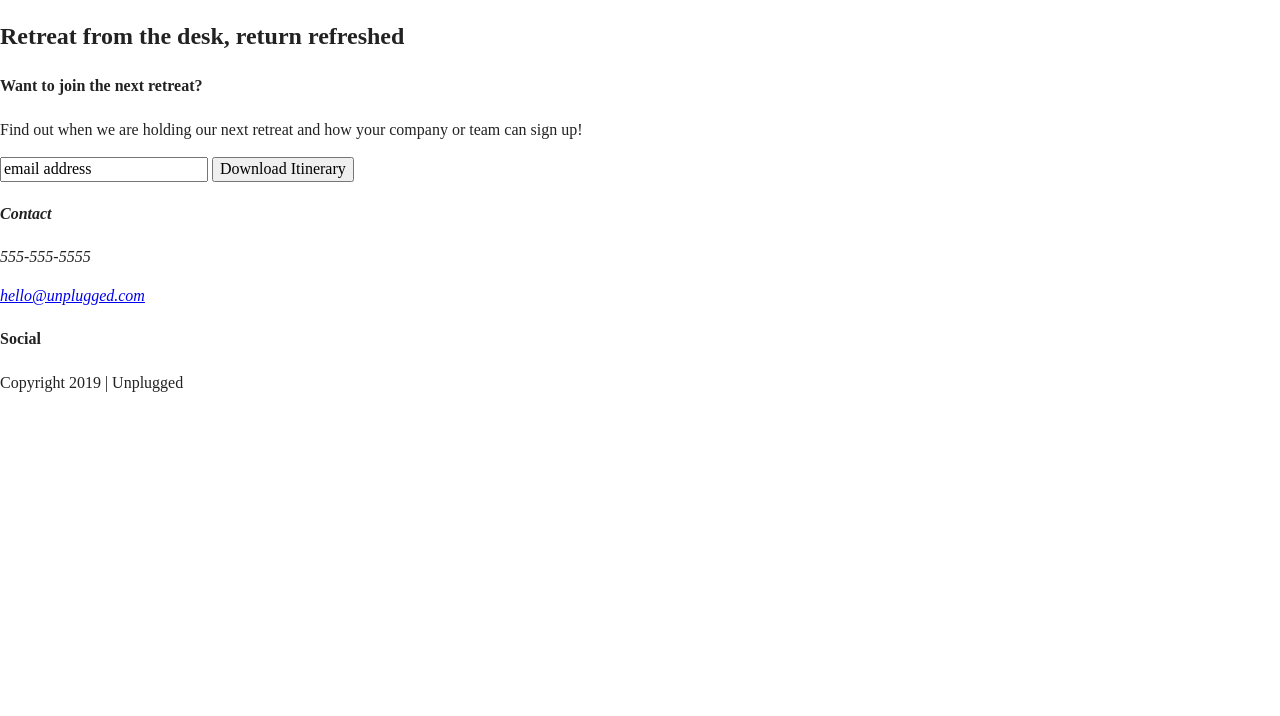
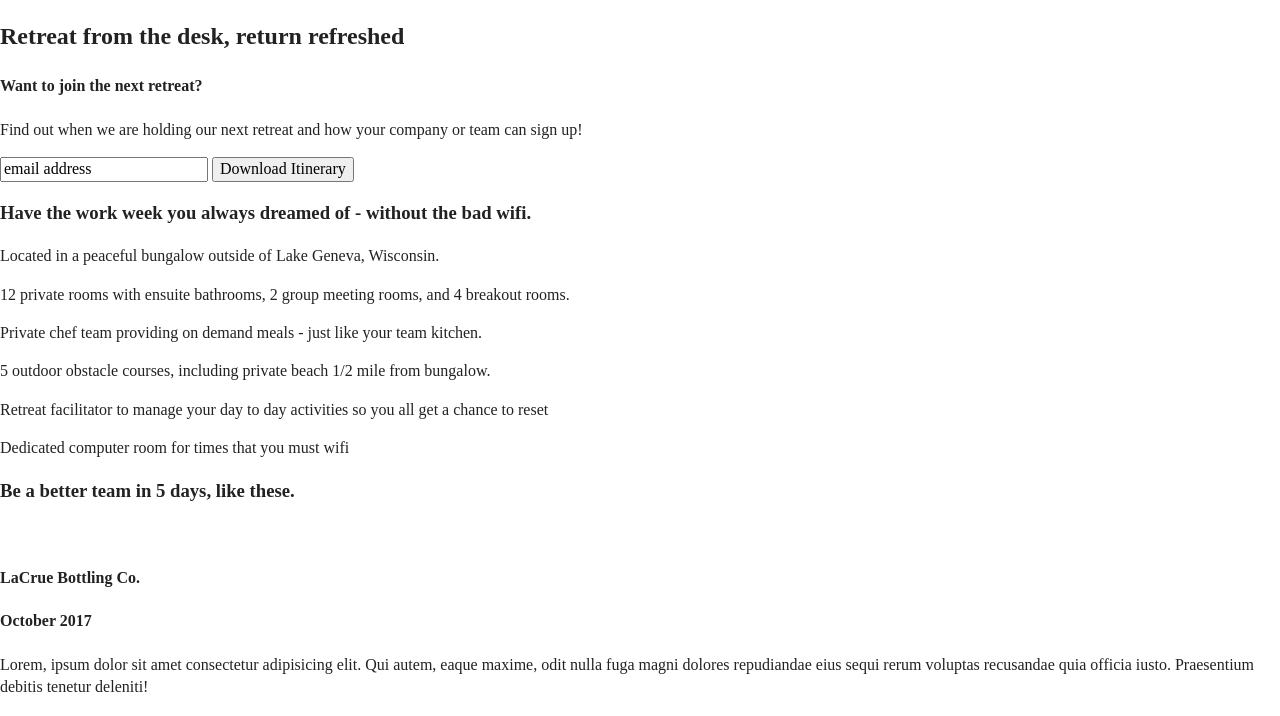
Before and after one commit to kreenan/unplugged-site, a plain HTML site: page index.html in a window 1280 px wide. Shown: the part 84-800 px from the top of the page. Drawn offline with nearby package versions, Linux system fonts and the light colour scheme.

Commit message:
Added more content to homepage

```diff
--- a/index.html
+++ b/index.html
@@ -39,23 +39,78 @@
 
 <main>
   <section>
-  <div class="main-page-top">
+    <div class="content-wrapper">
+  <div class="hero-area">
     <h2>Retreat from the desk, return refreshed</h2>
   </div>
+</div>
   </section>
 
   <aside>
-    <div class="newsletter">
-      <div class="newsletter-info">
+    <div class="content-wrapper">
+      <div class="form-description">
         <h4>Want to join the next retreat?</h4>
         <p>Find out when we are holding our next retreat and how your company or team can sign up!</p>
       </div>
-      <div class="newsletter-signup">
+      <div class="form">
         <input type="text" name="name" value="email address">
         <input type="button" value="Download Itinerary">
       </div>
     </div>
   </aside>
+
+  <section class="features">
+    <div class="content-wrapper">
+      <h3>Have the work week you always dreamed of - without the bad wifi.</h3>
+      <article>
+        <p class="fontawesome-icon"></p>
+        <p class="features-item-description">Located in a peaceful bungalow outside of Lake Geneva, Wisconsin.</p>
+      </article>
+
+      <article>
+        <p class="fontawesome-icon"></p>
+        <p class="features-item-description">12 private rooms with ensuite bathrooms, 2 group meeting rooms, and 4 breakout rooms.</p>
+      </article>
+
+      <article>
+        <p class="fontawesome-icon"></p>
+        <p class="features-item-description">Private chef team providing on demand meals - just like your team kitchen.</p>
+      </article>
+
+      <article>
+        <p class="fontawesome-icon"></p>
+        <p class="features-item-description">5 outdoor obstacle courses, including private beach 1/2 mile from bungalow.</p>
+      </article>
+
+      <article>
+        <p class="fontawesome-icon"></p>
+        <p class="features-item-description">Retreat facilitator to manage your day to day activities so you all get a chance to reset</p>
+      </article>
+
+      <article>
+        <p class="fontawesome-icon"></p>
+        <p class="features-item-description">Dedicated computer room for times that you must wifi</p>
+      </article>
+
+    </div>
+
+  </section>
+
+  <section class="reviews">
+    <div class="content-wrapper">
+      <div class="reviews-header">
+        <h3>Be a better team in 5 days, like these.</h3>
+      </div>
+      <article>
+        <img>
+        <div>
+          <h4>LaCrue Bottling Co.</h4>
+        </div>
+        <div><h4>October 2017</h4></div>
+        <p>Lorem, ipsum dolor sit amet consectetur adipisicing elit. Qui autem, eaque maxime, odit nulla fuga magni dolores repudiandae eius sequi rerum voluptas recusandae quia officia iusto. Praesentium debitis tenetur deleniti!</p>
+      </article>
+    </div>
+  </section>
 </main> <!-- main wrapper -->
 
 <footer>
```
